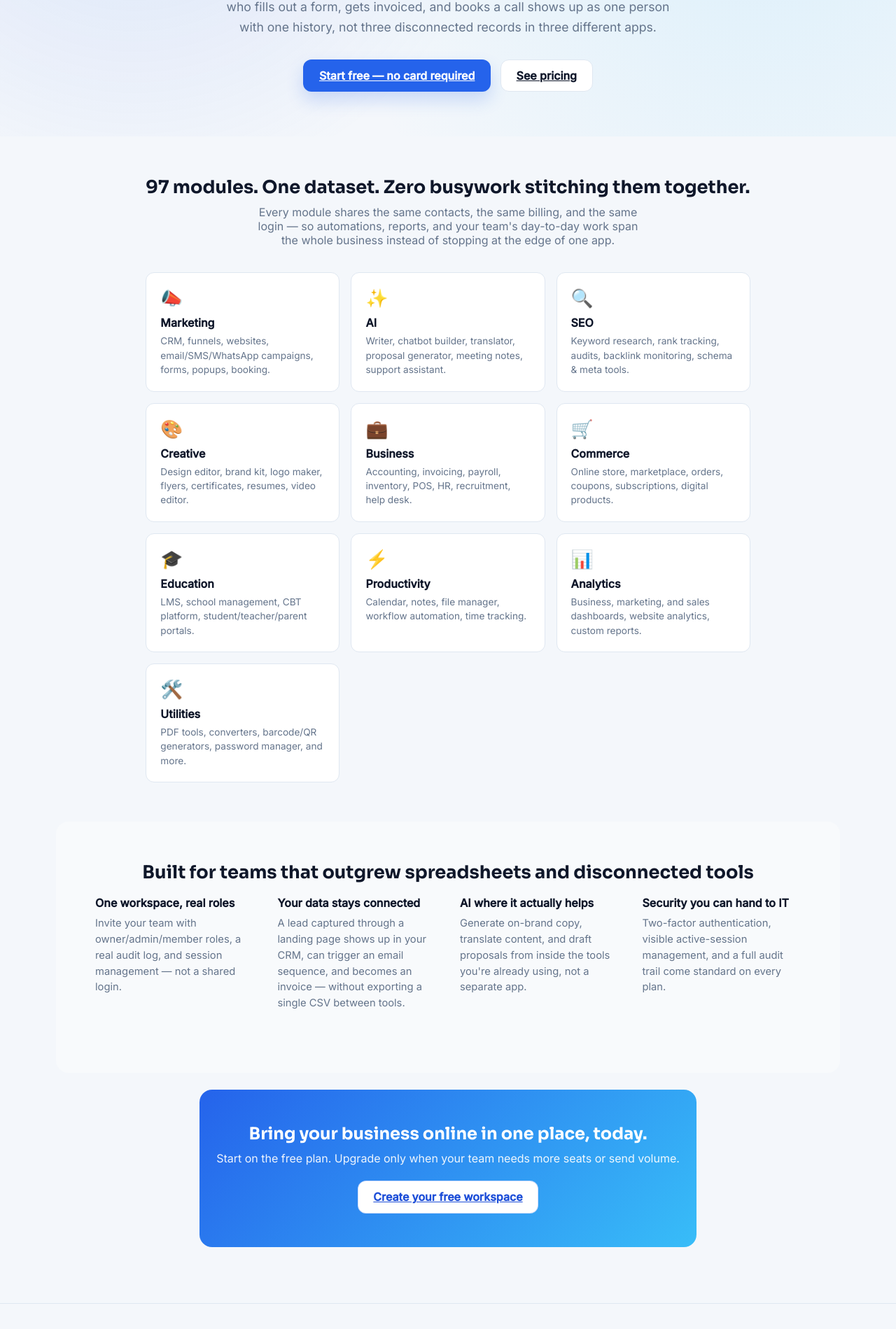
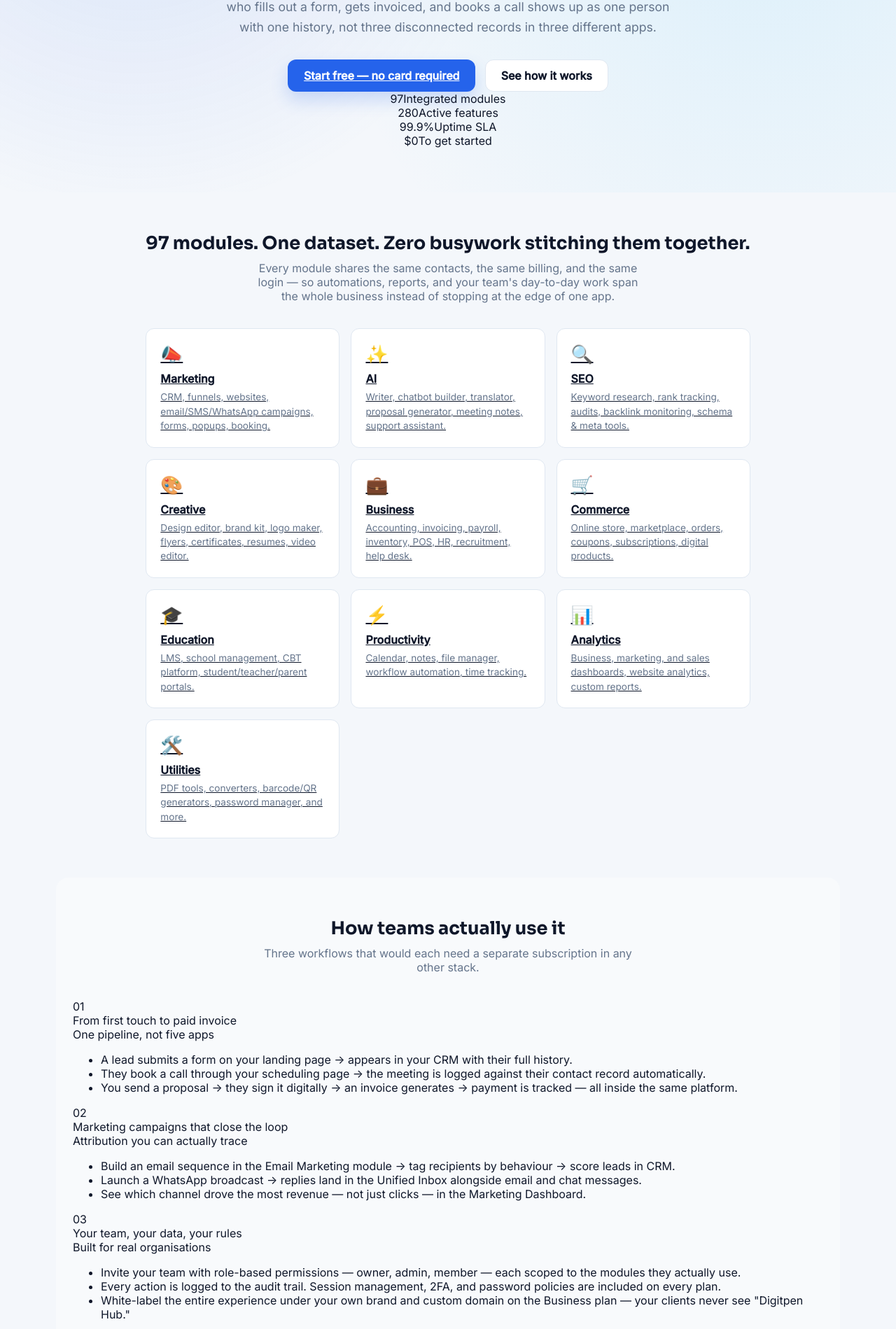
Before and after one commit to vaserect/digitpenhub-suite, a Next.js app in the folder frontend/: page / in a window 1280 px wide. Shown: the part 353-2252 px from the top of the page at 70% size. Built offline with nearby package versions, Linux system fonts and the light colour scheme; no server answers.

Commit message:
Deploy: images controller/routes + marketing home updates

```diff
--- a/frontend/components/marketing/MarketingHome.jsx
+++ b/frontend/components/marketing/MarketingHome.jsx
@@ -1,6 +1,6 @@
 'use client';
 
-import { useEffect, useState } from 'react';
+import { useEffect, useState, useRef } from 'react';
 import Link from 'next/link';
 import MarketingNav from './MarketingNav';
 import MarketingFooter from './MarketingFooter';
@@ -18,10 +18,13 @@ const CATEGORIES = [
   { name: 'Utilities', desc: 'PDF tools, converters, barcode/QR generators, password manager, and more.', icon: '🛠️' },
 ];
 
-// Falls back to this copy if the CMS fetch fails or a key was never set —
-// so a network hiccup degrades to "the previous good copy," never a blank
-// or broken-looking hero. These strings match what's seeded as the CMS
-// defaults in backend/db/067_admin_editorial_and_whitelabel.sql.
+const STATS = [
+  { value: '97', label: 'Integrated modules' },
+  { value: '280', label: 'Active features' },
+  { value: '99.9%', label: 'Uptime SLA' },
+  { value: '$0', label: 'To get started' },
+];
+
 const DEFAULTS = {
   'homepage.hero.eyebrow': 'One login. Every part of your business.',
   'homepage.hero.title': "Stop paying for eleven tools that don't talk to each other.",
@@ -31,68 +34,164 @@ const DEFAULTS = {
   'homepage.value.body': "Every module shares the same contacts, the same billing, and the same login — so automations, reports, and your team's day-to-day work span the whole business instead of stopping at the edge of one app.",
 };
 
+const SCENARIOS = [
+  {
+    title: 'From first touch to paid invoice',
+    subtitle: 'One pipeline, not five apps',
+    items: [
+      'A lead submits a form on your landing page → appears in your CRM with their full history.',
+      'They book a call through your scheduling page → the meeting is logged against their contact record automatically.',
+      'You send a proposal → they sign it digitally → an invoice generates → payment is tracked — all inside the same platform.',
+    ],
+  },
+  {
+    title: 'Marketing campaigns that close the loop',
+    subtitle: 'Attribution you can actually trace',
+    items: [
+      'Build an email sequence in the Email Marketing module → tag recipients by behaviour → score leads in CRM.',
+      'Launch a WhatsApp broadcast → replies land in the Unified Inbox alongside email and chat messages.',
+      'See which channel drove the most revenue — not just clicks — in the Marketing Dashboard.',
+    ],
+  },
+  {
+    title: 'Your team, your data, your rules',
+    subtitle: 'Built for real organisations',
+    items: [
+      'Invite your team with role-based permissions — owner, admin, member — each scoped to the modules they actually use.',
+      'Every action is logged to the audit trail. Session management, 2FA, and password policies are included on every plan.',
+      'White-label the entire experience under your own brand and custom domain on the Business plan — your clients never see "Digitpen Hub."',
+    ],
+  },
+];
+
 export default function MarketingHome() {
   const [content, setContent] = useState(DEFAULTS);
+  const [heroImg, setHeroImg] = useState(null);
+  const [scenarioImgs, setScenarioImgs] = useState({});
+  const featuredRef = useRef(null);
 
   useEffect(() => {
     fetch('/api/v1/content/public')
       .then((r) => r.json())
       .then((d) => { if (d.content) setContent((prev) => ({ ...prev, ...d.content })); })
       .catch(() => {});
+
+    // Fetch hero image
+    fetch('/api/v1/images/public/search?q=modern office workspace team collaboration&orientation=landscape&perPage=5')
+      .then((r) => r.json())
+      .then((d) => { if (d.images?.length) setHeroImg(d.images[Math.floor(Math.random() * Math.min(d.images.length, 3))]); })
+      .catch(() => {});
   }, []);
+
+  function scrollToFeatured() {
+    featuredRef.current?.scrollIntoView({ behavior: 'smooth' });
+  }
 
   return (
     <div className="mkt-page">
       <MarketingNav />
 
+      {/* ── Hero ── */}
       <section className="mkt-hero">
+        <div className="mkt-hero-bg">
+          {heroImg && (
+            <img
+              src={heroImg.url}
+              alt=""
+              className="mkt-hero-image"
+              style={{ objectFit: 'cover', width: '100%', height: '100%' }}
+            />
+          )}
+          <div className="mkt-hero-overlay" />
+        </div>
         <div className="mkt-hero-inner">
           <span className="mkt-eyebrow">{content['homepage.hero.eyebrow']}</span>
           <h1>{content['homepage.hero.title']}</h1>
           <p className="mkt-hero-sub">{content['homepage.hero.subtitle']}</p>
           <div className="mkt-hero-actions">
             <Link href="/signup" className="btn btn-primary btn-lg">{content['homepage.hero.cta_primary']}</Link>
-            <Link href="/pricing" className="btn btn-secondary btn-lg">See pricing</Link>
+            <button className="btn btn-secondary btn-lg" onClick={scrollToFeatured}>See how it works</button>
+          </div>
+          <div className="mkt-hero-stats">
+            {STATS.map((s) => (
+              <div key={s.label} className="mkt-hero-stat">
+                <span className="mkt-hero-stat-value">{s.value}</span>
+                <span className="mkt-hero-stat-label">{s.label}</span>
+              </div>
+            ))}
           </div>
         </div>
       </section>
 
+      {/* ── Category grid ── */}
       <section className="mkt-section">
-        <h2>{content['homepage.value.title']}</h2>
-        <p className="mkt-section-sub">{content['homepage.value.body']}</p>
+        <div className="mkt-section-header">
+          <h2>{content['homepage.value.title']}</h2>
+          <p className="mkt-section-sub">{content['homepage.value.body']}</p>
+        </div>
         <div className="mkt-cat-grid">
           {CATEGORIES.map((c) => (
-            <div className="mkt-cat-card" key={c.name}>
+            <Link href="/features" className="mkt-cat-card" key={c.name}>
               <div className="mkt-cat-icon">{c.icon}</div>
               <div className="mkt-cat-name">{c.name}</div>
               <div className="mkt-cat-desc">{c.desc}</div>
+            </Link>
+          ))}
+        </div>
+      </section>
+
+      {/* ── Real-world scenarios ── */}
+      <section className="mkt-section mkt-section-alt" ref={featuredRef}>
+        <div className="mkt-section-header">
+          <h2>How teams actually use it</h2>
+          <p className="mkt-section-sub">Three workflows that would each need a separate subscription in any other stack.</p>
+        </div>
+        <div className="mkt-scenario-grid">
+          {SCENARIOS.map((s, i) => (
+            <div className="mkt-scenario-card" key={s.title}>
+              <div className="mkt-scenario-number">{(i + 1).toString().padStart(2, '0')}</div>
+              <div>
+                <div className="mkt-scenario-title">{s.title}</div>
+                <div className="mkt-scenario-subtitle">{s.subtitle}</div>
+              </div>
+              <ul className="mkt-scenario-list">
+                {s.items.map((item) => (
+                  <li key={item}>{item}</li>
+                ))}
+              </ul>
             </div>
           ))}
         </div>
       </section>
 
-      <section className="mkt-section mkt-section-alt">
+      {/* ── Value props ── */}
+      <section className="mkt-section">
         <h2>Built for teams that outgrew spreadsheets and disconnected tools</h2>
         <div className="mkt-value-grid">
           <div className="mkt-value-card">
+            <div className="mkt-value-icon">🔗</div>
             <div className="mkt-value-title">One workspace, real roles</div>
             <p>Invite your team with owner/admin/member roles, a real audit log, and session management — not a shared login.</p>
           </div>
           <div className="mkt-value-card">
+            <div className="mkt-value-icon">🔁</div>
             <div className="mkt-value-title">Your data stays connected</div>
             <p>A lead captured through a landing page shows up in your CRM, can trigger an email sequence, and becomes an invoice — without exporting a single CSV between tools.</p>
           </div>
           <div className="mkt-value-card">
+            <div className="mkt-value-icon">🤖</div>
             <div className="mkt-value-title">AI where it actually helps</div>
             <p>Generate on-brand copy, translate content, and draft proposals from inside the tools you're already using, not a separate app.</p>
           </div>
           <div className="mkt-value-card">
+            <div className="mkt-value-icon">🛡️</div>
             <div className="mkt-value-title">Security you can hand to IT</div>
             <p>Two-factor authentication, visible active-session management, and a full audit trail come standard on every plan.</p>
           </div>
         </div>
       </section>
 
+      {/* ── Final CTA ── */}
       <section className="mkt-cta-band">
         <h2>Bring your business online in one place, today.</h2>
         <p>Start on the free plan. Upgrade only when your team needs more seats or send volume.</p>
```
Also changed, not shown: 2 other files (tests, documents, lock files or other folders).
